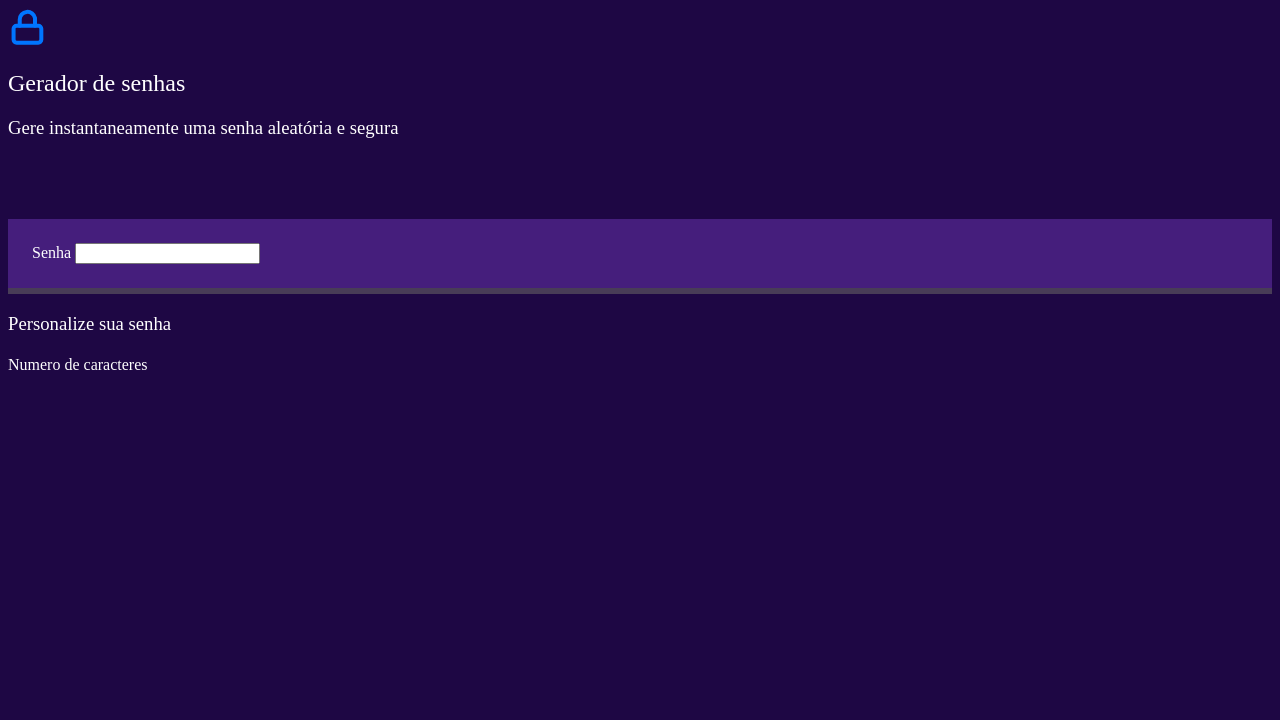
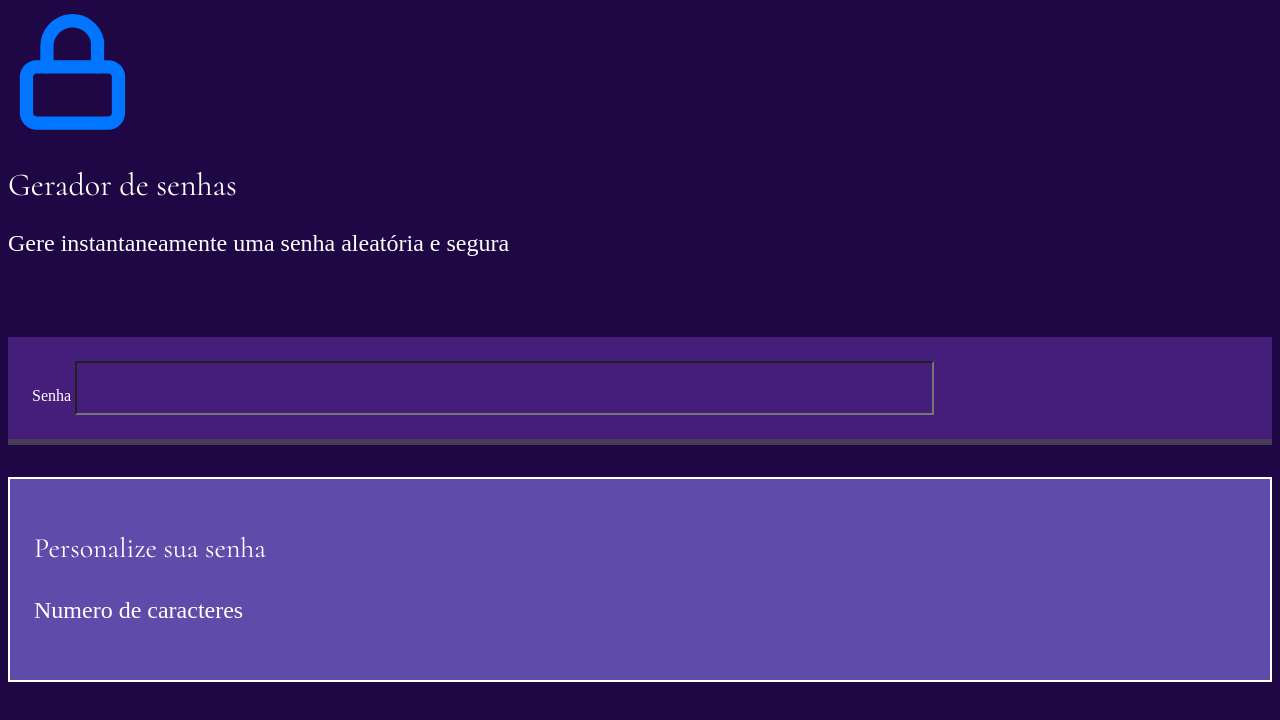
Before and after one commit to gabrielekubiakoski/crie-uma-senha, a plain HTML site: page index.html in a window 1280 px wide. Drawn offline with Linux system fonts and the light colour scheme.

Commit message:
1234567890

```diff
--- a/style.css
+++ b/style.css
@@ -23,3 +23,38 @@ body{
     padding: 24px;
     border-bottom: 6px solid var(--borda);
 }
+#campo-senha{
+    background-color: var(--fundo-senhas);
+    border: nome;
+    color: var(--branco);
+    font-family: var(--fonte-principal);
+    font-size: 40px;
+    width: 70%;
+}
+.titulo-principal{
+    font-family: var(--fonte-principal);
+    font-size: 32px;
+}
+.titulo-secundario{
+    font-size: 24px;
+}
+img{
+    width: 10%;
+    height: 10%;
+}
+#campo-senha:focus{
+    outline: nome;
+}
+.parametro{
+    background-color: var(--fundo-texto);
+    border: 2px solid var(--branco);
+    margin-top: 32px;
+    padding: 24px;
+}
+.parametro-titulo{
+    font-family: var(--fonte-principal);
+    font-size: 28px;
+}
+.parametro-senha-titulo{
+    font-size: 24px;
+}
```
